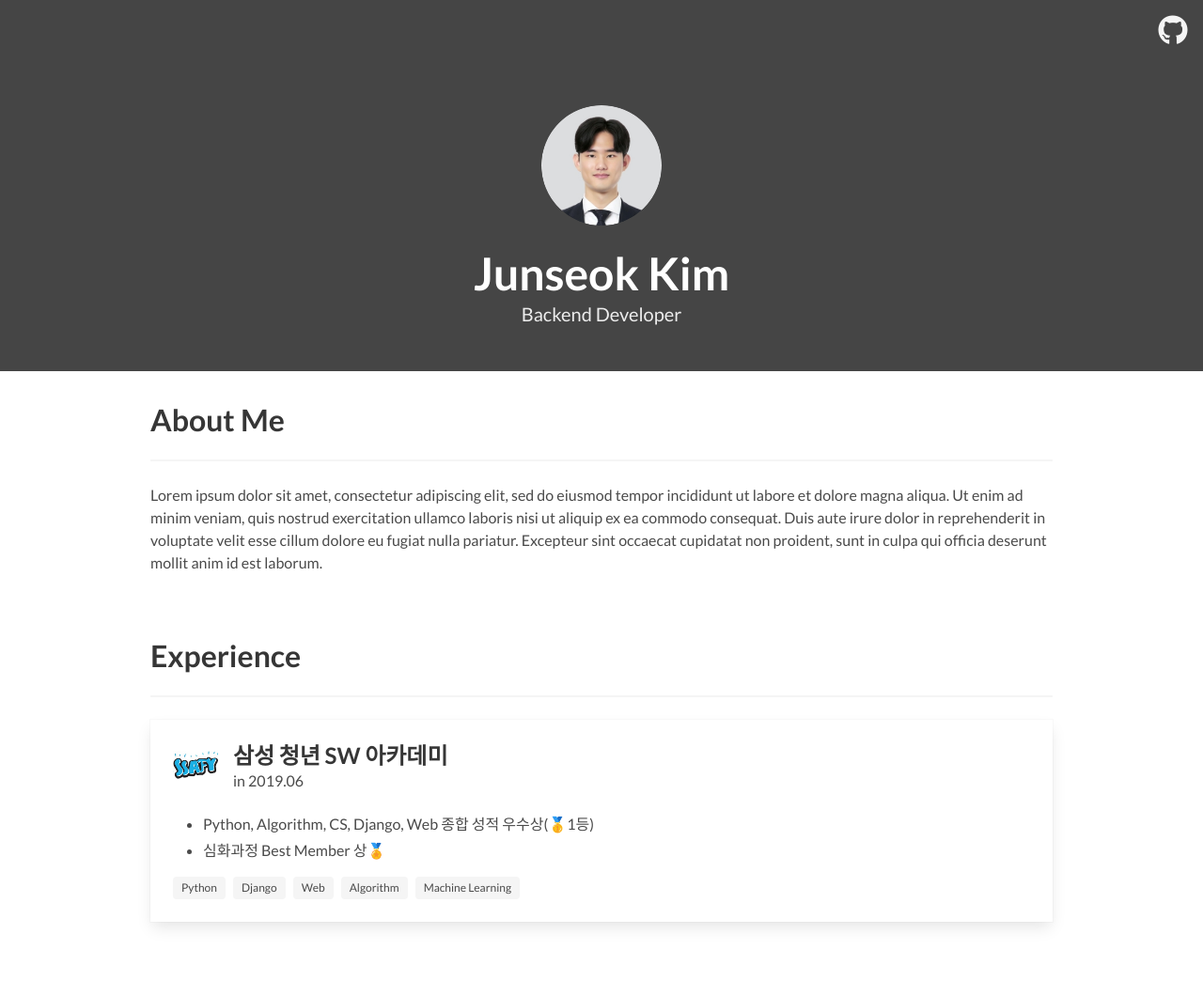
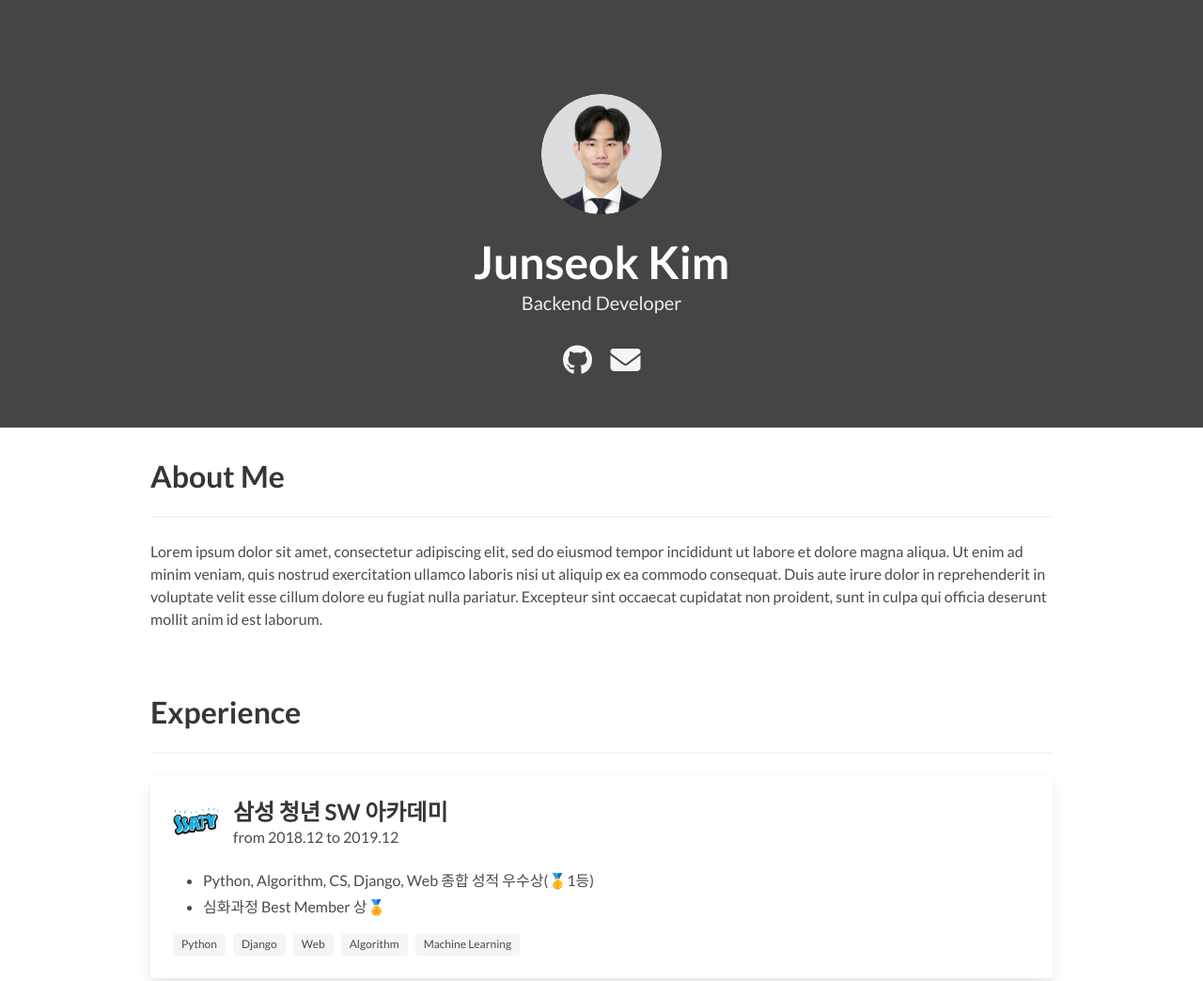
Before and after one commit to kimevanjunseok/portfolio, a plain HTML site: page index.html in a window 1280 px wide. Shown: the top 1044 px of the page at 94% size. Drawn offline with Linux system fonts and the light colour scheme.

Commit message:
refactor: icon 위치 변경

```diff
--- a/index.html
+++ b/index.html
@@ -21,9 +21,6 @@
     <div class="navbar-menu">
       <div class="navbar-end">
         <div class="navbar-item">
-          <a href="https://github.com/kimevanjunseok" class="icon is-large has-text-light">
-            <i class="fab fa-2x fa-github"></i>
-          </a>
         </div>
       </div>
     </div>
@@ -47,6 +44,12 @@
             <h2 class="subtitle">
               Backend Developer
             </h2>
+            <a href="https://github.com/kimevanjunseok" class="icon is-large has-text-light">
+              <i class="fab fa-2x fa-github"></i>
+            </a>
+            <a href="mailto:jnunseok@gmail.com" class="icon is-large has-text-light">
+              <i class="fas fa-2x fa-envelope"></i>
+            </a>
           </div>
         </div>
       </div>
@@ -78,7 +81,8 @@
             </div>
             <div class="media-content">
               <p class="title is-4">삼성 청년 SW 아카데미</p>
-              <p class="subtitle is-6"><time datetime="2019-6">in 2019.06</time></p>
+              <p class="subtitle is-6">from <time datetime="2018-12">2018.12</time> to <time
+                  datetime="2019-12">2019.12</time></p>
             </div>
           </div>
           <div class="content">
@@ -368,7 +372,7 @@
               <li>기본과정</li>
               <ul>
                 <li>Python 언어 활용 및 문법 이해.</li>
-                <li>알고리즘 중심의 강의 및 문제 풀이. (보유등급: <strong>Level A+</strong>)</li>
+                <li>알고리즘 중심의 강의 및 문제 풀이. (보유등급: Level A+)</li>
                 <li>HTML, CSS 기본 문법과 프레임워크(Djnago)를 익혀 웹개발 기술 습득.</li>
               </ul>
               <li>심화과정</li>
@@ -376,7 +380,6 @@
                 <li>비전공자/전공자가 한 팀이 되어 웹 기반의 기술을 공통적으로 학습하여 웹 서비스 구현.</li>
                 <li>4차 산업 혁명 분야 중 본인이 흥미있는 특화 기술을 익히고 신기술 프로젝트 진행.</li>
                 <li>자유롭게 아이디어 기획 및 명세서를 스스로 작성하고 1ㆍ2학기 동안 학습한 기술들을 활용하여 프로젝트 진행.</li>
-              </ul>
                 <table style="width:80%">
                   <thead>
                     <tr>
@@ -409,7 +412,7 @@
                   </tbody>
                 </table>
               </ul>
-
+            </ul>
 
             <div class="tags">
               <span class="tag">Python</span>
```
Lines whose indentation alone changed are shown as unchanged.
